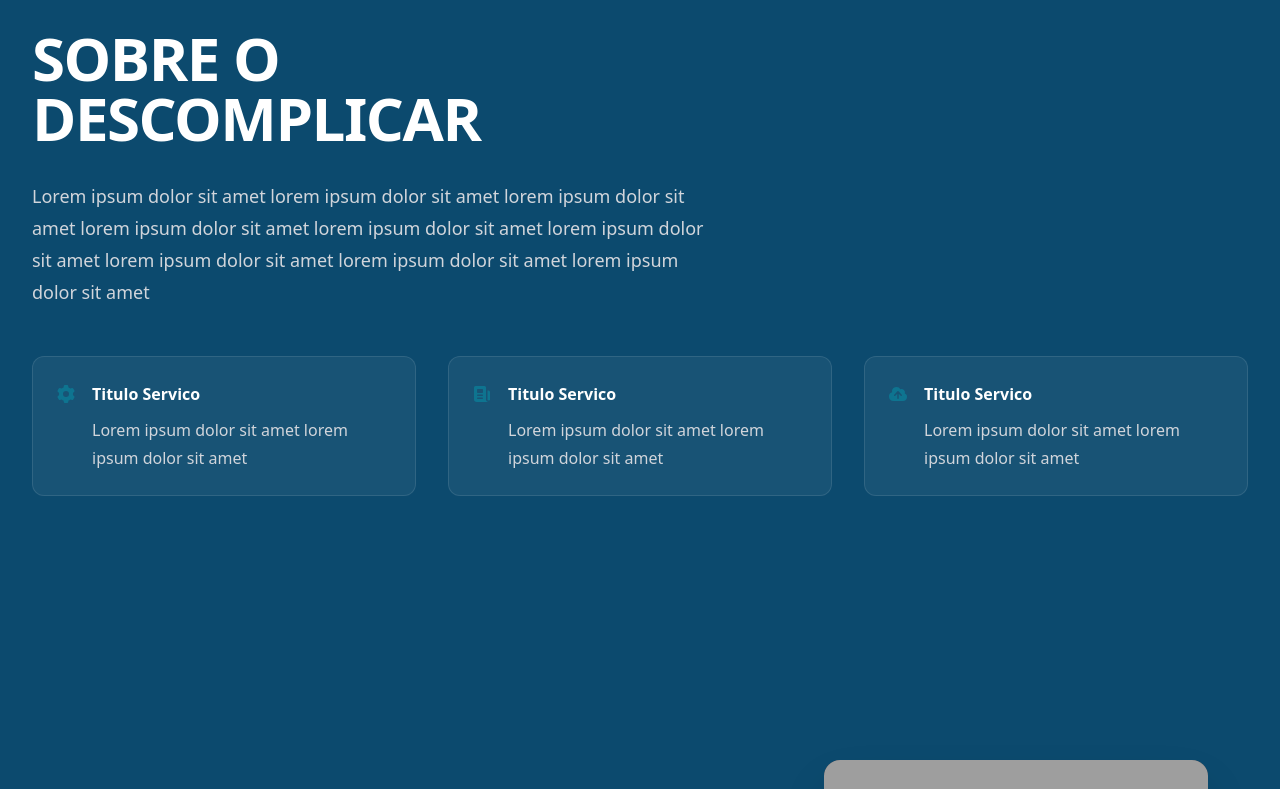
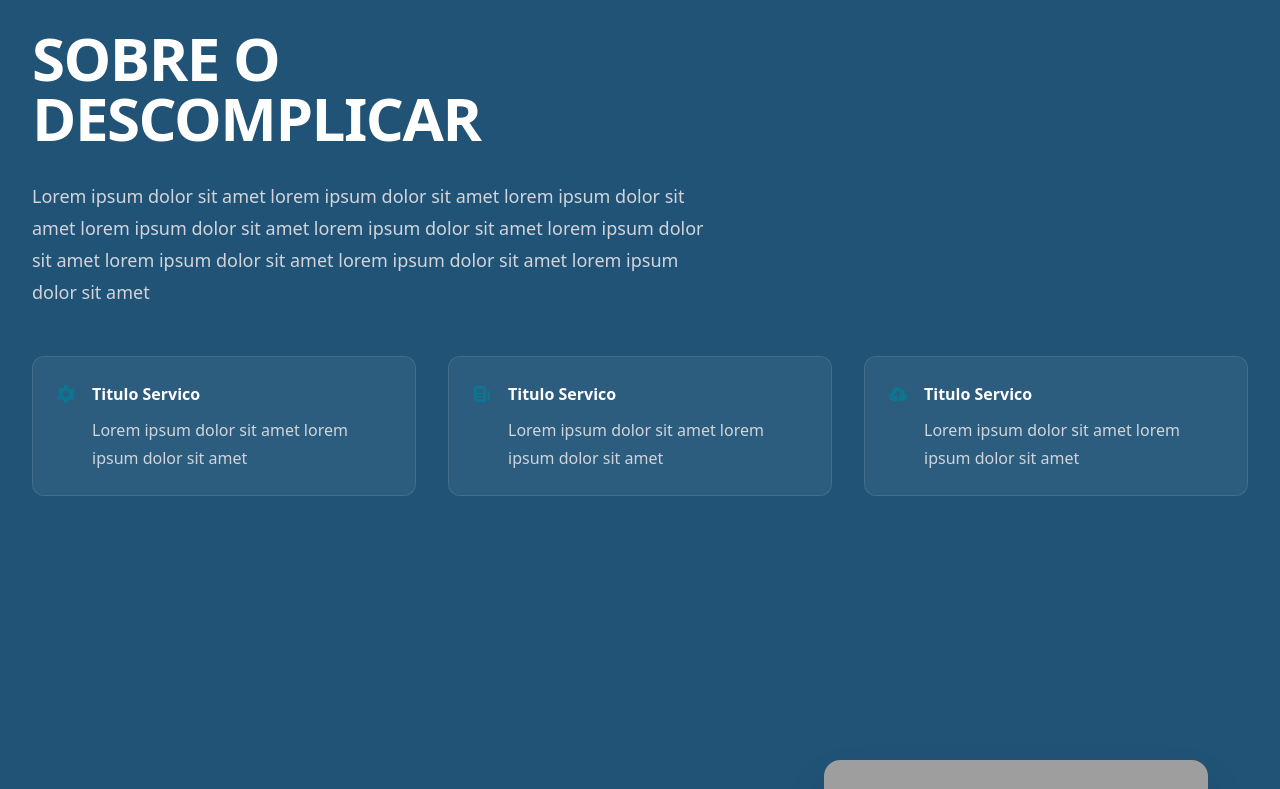
Before and after one commit to AAndreazza/site-descompliCAR, a Gatsby site: page /historia in a window 1280 px wide. Shown: the part 792-1581 px from the top of the page. Built offline with nearby package versions, Linux system fonts and the light colour scheme; Gatsby itself is replaced by a stand-in of ours; grey boxes are pictures that could not be loaded.

Commit message:
mudanca de logo e cor fundo

```diff
--- a/src/components/footer.js
+++ b/src/components/footer.js
@@ -1,7 +1,7 @@
 import React from 'react'
 import { Link } from 'gatsby'
 import { URLS } from '../utils/constants'
-import Logo from '../images/logoSemNome.png'
+import Logo from '../images/logoSimples.png'
 
 const Footer = () => {
     return(
--- a/src/components/hero.js
+++ b/src/components/hero.js
@@ -2,7 +2,7 @@ import React, { useState } from 'react'
 import { URLS } from '../utils/constants'
 import { Link } from 'gatsby'
 import { Link as ScrollLink } from "react-scroll";
-import Logo from '../images/logoSemNome.png'
+import Logo from '../images/logoSimples.png'
 import FotoFundo from '../images/fotoHero.jpg'
 
 const Hero = () => {
--- a/tailwind.config.js
+++ b/tailwind.config.js
@@ -4,7 +4,7 @@ module.exports = {
   theme: {
     extend: {
       colors: {
-        'fundoGeral': '#0c4a6e'
+        'fundoGeral': '#215377'
       }
     },
   },
```
Also changed, not shown: src/images/iconCompraSegura.png (added), src/images/iconGarantia.png (added), src/images/iconSuporteTecnico.png (added), src/images/logoComNome.png (deleted), src/images/logoDescompliCAR.png (added), src/images/logoSimples.png (renamed from src/images/logoSemNome.png).
